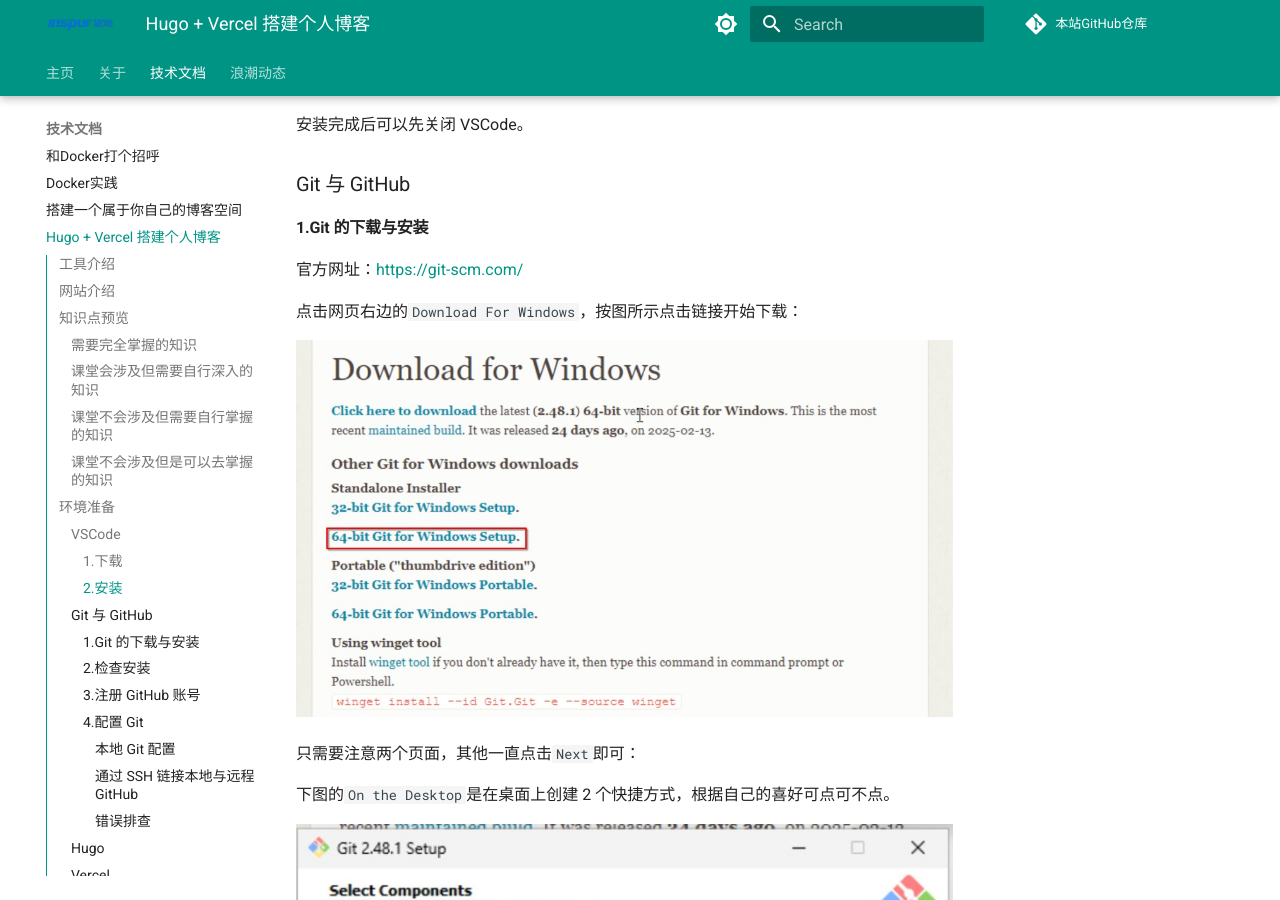
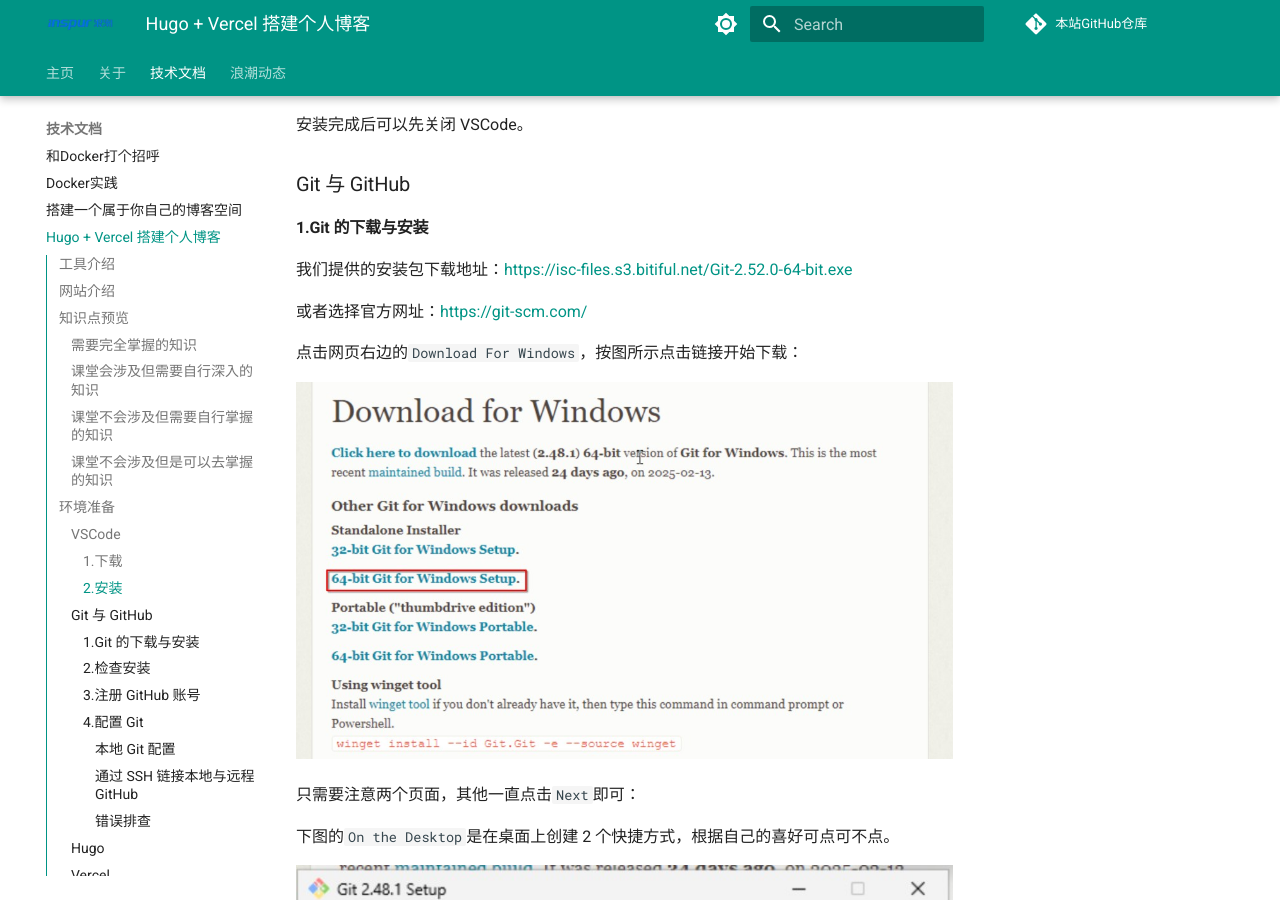
Before and after one commit to ISC-XDU/Blog, an MkDocs documentation site: the page built from docs/技术文档/hugo_blog.md, in a window 1280 px wide and 900 px high, scrolled down 3856 px. Built offline with MkDocs 1.6.1 and Material for MkDocs 9.7.7, drawn with Linux system fonts in a browser that asks for light colours; comment, search, counter and statistics services are not loaded.

Commit message:
provide git installer and update hugo version

```diff
--- a/docs/技术文档/hugo_blog.md
+++ b/docs/技术文档/hugo_blog.md
@@ -94,7 +94,9 @@
 
 #### 1.Git 的下载与安装
 
-官方网址：[https://git-scm.com/](https://git-scm.com/)
+我们提供的安装包下载地址：[https://isc-files.s3.bitiful.net/Git-2.52.0-64-bit.exe](https://isc-files.s3.bitiful.net/Git-2.52.0-64-bit.exe)
+
+或者选择官方网址：[https://git-scm.com/](https://git-scm.com/)
 
 点击网页右边的`Download For Windows`，按图所示点击链接开始下载：
 
@@ -450,7 +452,7 @@
 > 4. 最后的 -D 可以在实际部署环境中去掉
 
 3. 点击展开`Environment Variables`
-4. 添加一个`Key Value`对，其中，`Key`为`HUGO_VERSION`，`Value`为`0.145.0`。( Value的值就是你的 Hugo 版本 )
+4. 添加一个`Key Value`对，其中，`Key`为`HUGO_VERSION`，`Value`为`0.152.2`。( Value的值就是你的 Hugo 版本 )
 
 最后点击`Deploy`，准备见证奇迹！
 
```
